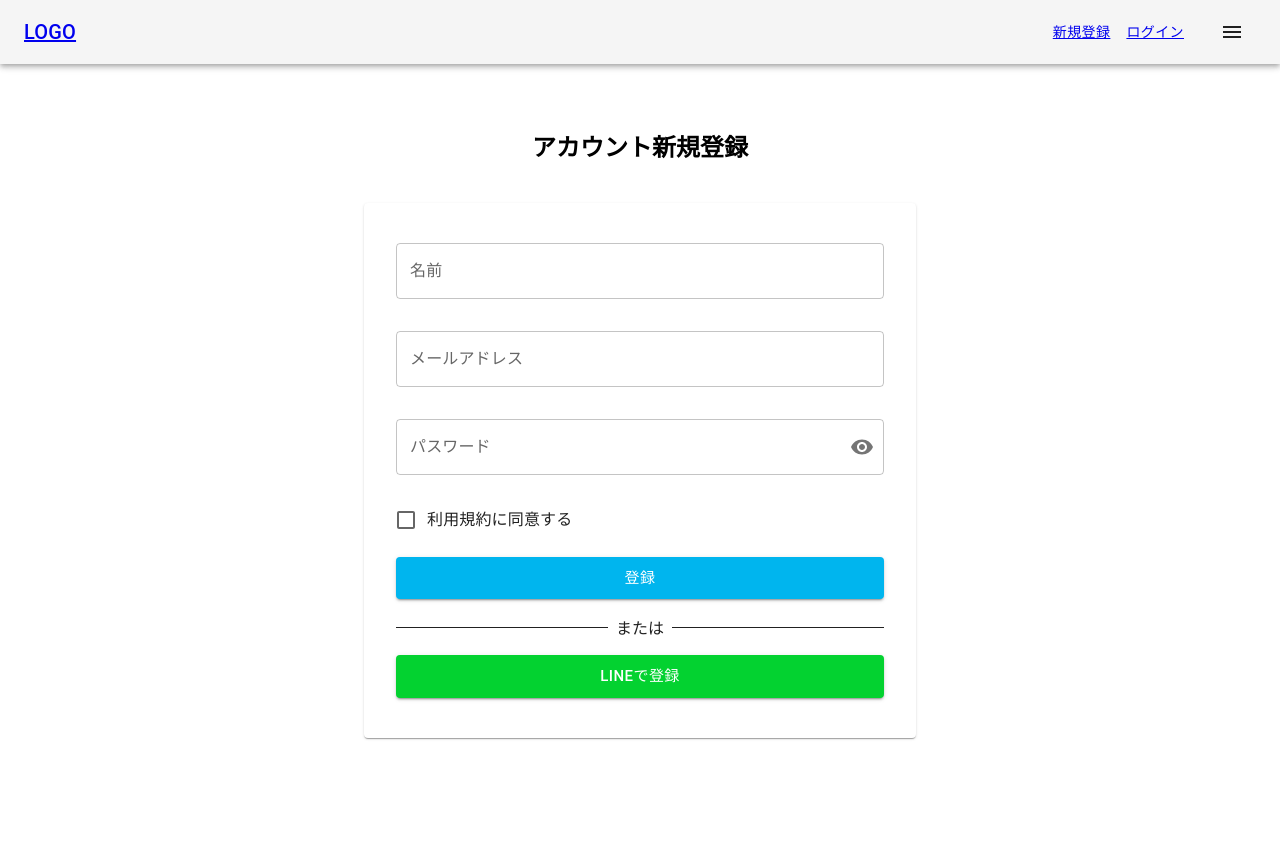
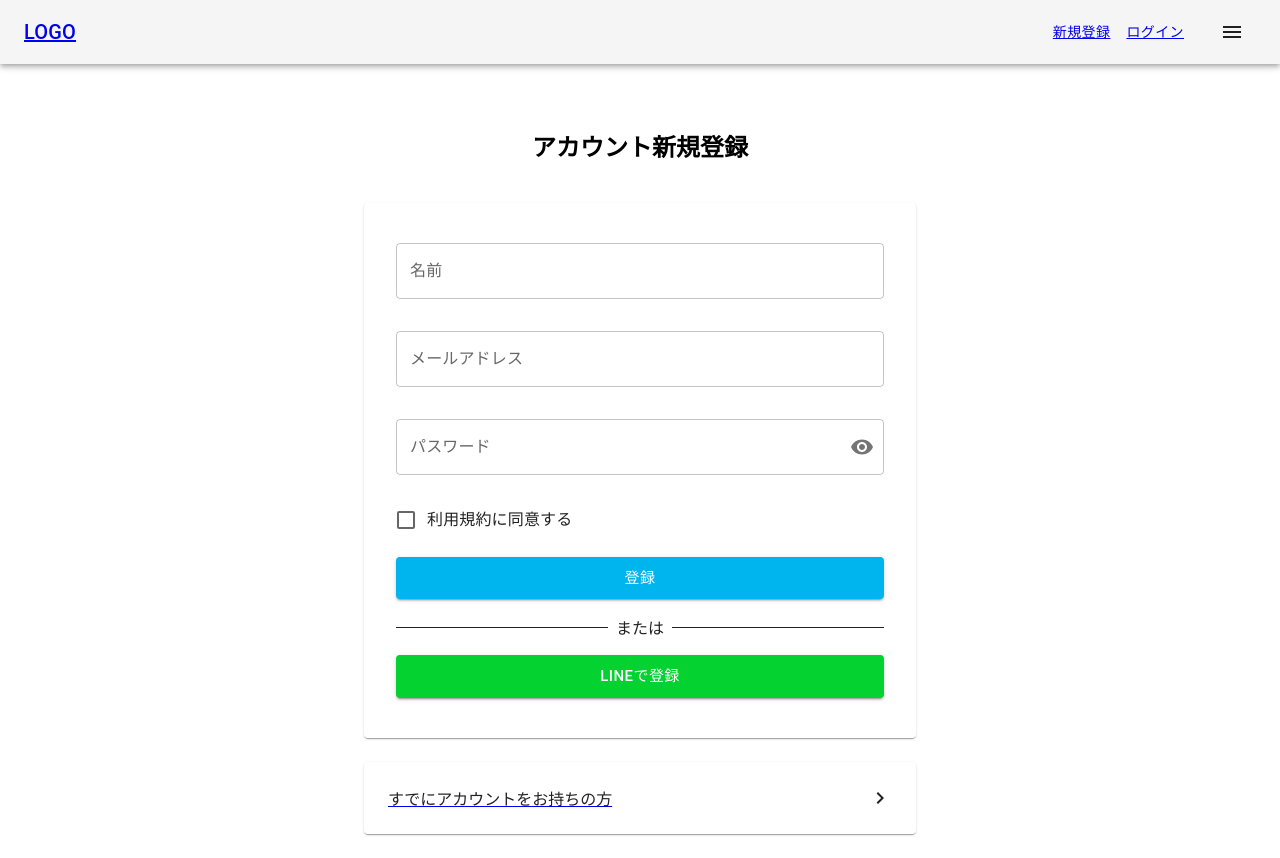
Before and after one commit to suzuki-motomichi/tests, a React (Create React App) app in the folder frontend/app/: page /sign-up in a window 1280 px wide. Before the commit the page ends 800 px from the top, so only its background shows below. Built offline with nearby package versions, Linux system fonts and the light colour scheme.

Commit message:
ログインへの動線を追加した

```diff
--- a/frontend/app/src/components/atoms/PasswordInput.tsx
+++ b/frontend/app/src/components/atoms/PasswordInput.tsx
@@ -1,5 +1,4 @@
 import React from "react";
-import Box from "@mui/material/Box";
 import IconButton from "@mui/material/IconButton";
 import OutlinedInput from "@mui/material/OutlinedInput";
 import InputLabel from "@mui/material/InputLabel";
--- /dev/null
+++ b/frontend/app/src/components/molecules/LinkCard.tsx
@@ -0,0 +1,31 @@
+import React, { ReactNode } from "react";
+import { Link } from "react-router-dom";
+import BasicCard from "../atoms/BasicCard";
+import KeyboardArrowRightIcon from "@mui/icons-material/KeyboardArrowRight";
+import { Box } from "@mui/system";
+
+type Children = {
+  children: ReactNode;
+  link: string;
+};
+
+const LinkCard: React.FC<Children> = ({ children, link }) => {
+  return (
+    <Link to={link}>
+      <BasicCard>
+        <Box sx={style}>
+          {children}
+          <KeyboardArrowRightIcon />
+        </Box>
+      </BasicCard>
+    </Link>
+  );
+};
+
+const style = {
+  display: "flex",
+  justifyContent: "space-between",
+  p: 1,
+};
+
+export default LinkCard;
--- a/frontend/app/src/components/organisms/SignUpForm.tsx
+++ b/frontend/app/src/components/organisms/SignUpForm.tsx
@@ -2,7 +2,7 @@ import React from "react";
 import Input from "../atoms/Input";
 import PasswordInput from "../atoms/PasswordInput";
 import PrimaryButton from "../atoms/PrimaryButton";
-import { Box, Container } from "@mui/system";
+import { Box } from "@mui/system";
 import CheckboxForm from "../atoms/CheckboxForm";
 import Or from "../atoms/Or";
 import { CardContent } from "@mui/material";
@@ -11,7 +11,7 @@ import BasicCard from "../atoms/BasicCard";
 const SignUpForm: React.FC = () => {
   return (
     <>
-      <Container maxWidth="sm" sx={{ textAlign: "center" }}>
+      <Box sx={{ textAlign: "center", m: 0 }}>
         <Box sx={{ mt: 8, mb: 5 }}>
           <h2>アカウント新規登録</h2>
         </Box>
@@ -28,7 +28,7 @@ const SignUpForm: React.FC = () => {
             <PrimaryButton text={"LINEで登録"} color={"#03D230"} />
           </CardContent>
         </BasicCard>
-      </Container>
+      </Box>
     </>
   );
 };
--- a/frontend/app/src/components/templates/SignUpTemplate.tsx
+++ b/frontend/app/src/components/templates/SignUpTemplate.tsx
@@ -1,10 +1,17 @@
+import { Box, Container } from "@mui/system";
 import React from "react";
+import LinkCard from "../molecules/LinkCard";
 import SignUpForm from "../organisms/SignUpForm";
 
 const SignUpTemplate: React.FC = () => {
   return (
     <>
-      <SignUpForm />
+      <Container maxWidth="sm">
+        <SignUpForm />
+        <Box sx={{ mt: 3, mb: 3 }}>
+          <LinkCard link={"/login"}>すでにアカウントをお持ちの方</LinkCard>
+        </Box>
+      </Container>
     </>
   );
 };
```
